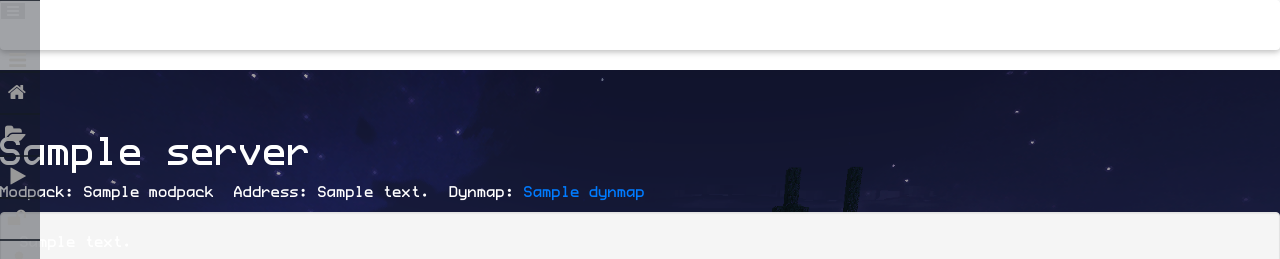
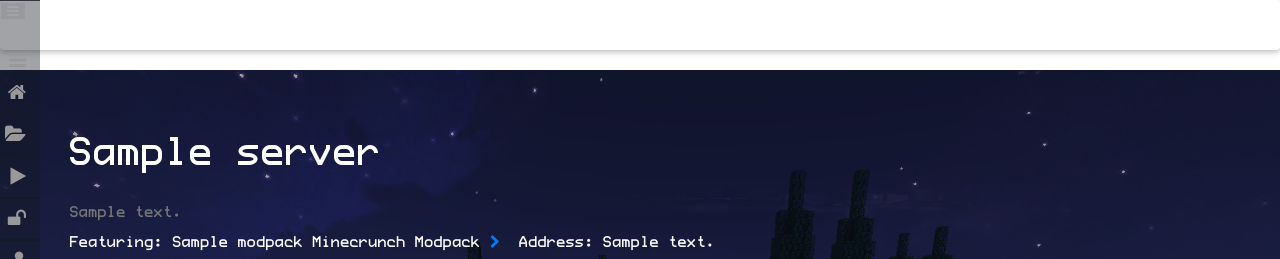
Before and after one commit to Jonpro03/Minecrunch_Web, a Django app: template src/servers/templates/servers/server.html in a window 1280 px wide. Shown: the top 259 px of the page. Run offline with Django 3.2, Linux system fonts and the light colour scheme; the template is opened without the code that fills it: most values are stand-ins (such as "Sample title", 1, 10 or a date in 2020); some libraries are stand-ins or nearby versions.

Commit message:
Add server page

```diff
--- a/src/servers/templates/servers/server.html
+++ b/src/servers/templates/servers/server.html
@@ -3,32 +3,29 @@
 {% block body-content %}
 
 <div class="fixed-bg body-content home-content-background">
-    <h1>{{ server.name }}</h1>
+	<div class="container">
+		<h1 class="text-xs-center">{{ server.name }}</h1>
+		&nbsp;
+		<div class="animated fadeInUp">
+			<p class="text-xs-center text-muted">{{ server.desc }}</p>
 			<ul class="list-inline">
 				<li>
-			<strong>Modpack:</strong> {{ server.modpack }}
+					<strong>Featuring:</strong> {{ server.modpack }} Minecrunch Modpack
+					<a href="/modpacks#{{ server.modpack.slug }}"> <i class="fa fa-chevron-right"></i></a>
 				</li>
 				{% if server.address %}
 				<li>
 					<strong>Address:</strong> {{ server.address }}
 				</li>
 				{% endif %}
+			</ul>
+		</div>
 		{% if server.dynmap %}
-		<li>
-			<strong>Dynmap:</strong><a href="{{ server.dynmap }}">
-			{{ server.dynmap }}</a>
-		</li>
+		<iframe src="http://{{ server.dynmap }}" width="100%" height="600">
+  			<p>The server is offline</p>
+		</iframe>
 		{% endif %}
-	</ul>
-	<p class="well">
-		{{ server.desc }}
-	</p>
-	{% if server.screenshot %}
-	<p>
-		<img src="{{ server.screenshot.url }}" alt=
-		"A screenshot of the {{ server.name }} server">
-	</p>
-	{% endif %}
+	</div>
 </div>
 
 {% endblock %}
```
Lines whose indentation alone changed are shown as unchanged.
